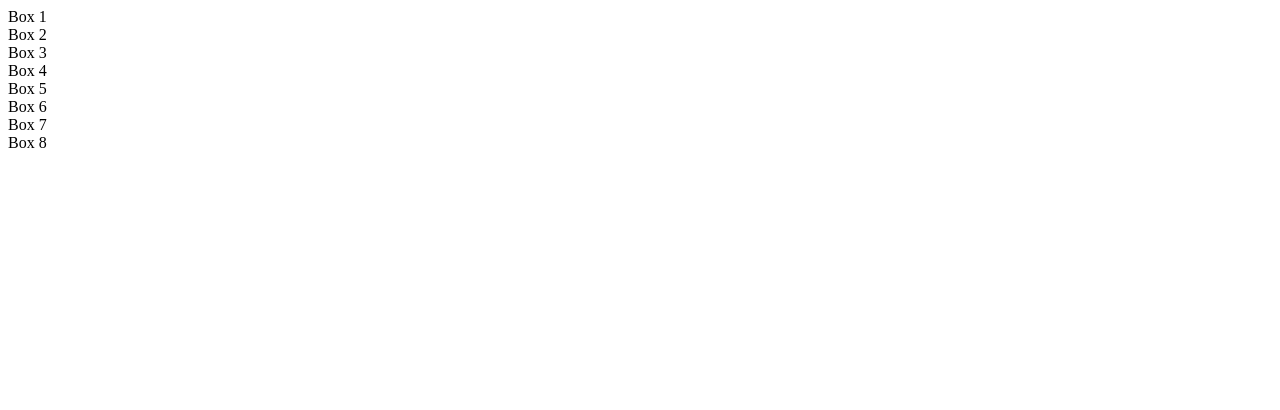
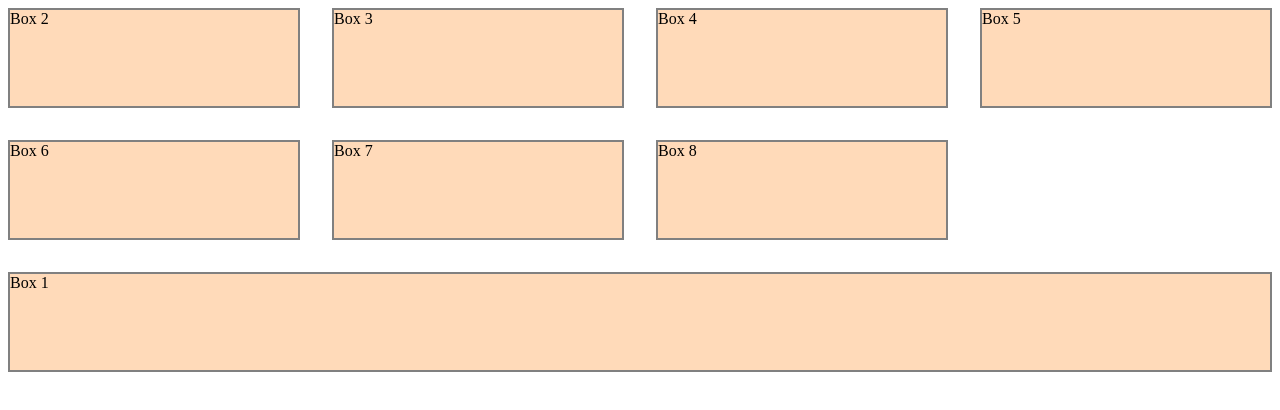
Before and after one commit to PramodAcharya808/HTML-CSS-practice-Sets---2023, a plain HTML site: page Rough Space/Grid/index.html in a window 1280 px wide. Drawn offline with Linux system fonts and the light colour scheme.

Commit message:
Grid done

```diff
--- a/Rough Space/Grid/index.html
+++ b/Rough Space/Grid/index.html
@@ -8,7 +8,7 @@
 
 <body>
     <div class="container">
-        <div class="items">Box 1</div>
+        <div class="items" id="box-1">Box 1</div>
         <div class="items">Box 2</div>
         <div class="items">Box 3</div>
         <div class="items">Box 4</div>
--- a/Rough Space/Grid/style.css
+++ b/Rough Space/Grid/style.css
@@ -0,0 +1,20 @@
+.container {
+    display: grid;
+    grid-template-columns: repeat(4, 1fr);
+    grid-template-rows: repeat(3, 100px);
+    grid-gap: 2rem;
+    grid-auto-rows: minmax(100px, autofill);
+    grid-auto-columns: minmax(100px, autofill);
+}
+
+.items {
+    background-color: peachpuff;
+    border: 2px solid grey;
+}
+
+#box-1 {
+    grid-row-start: 3;
+    grid-row-end: 4;
+    grid-column-start: 1;
+    grid-column-end: 5;
+}
```
